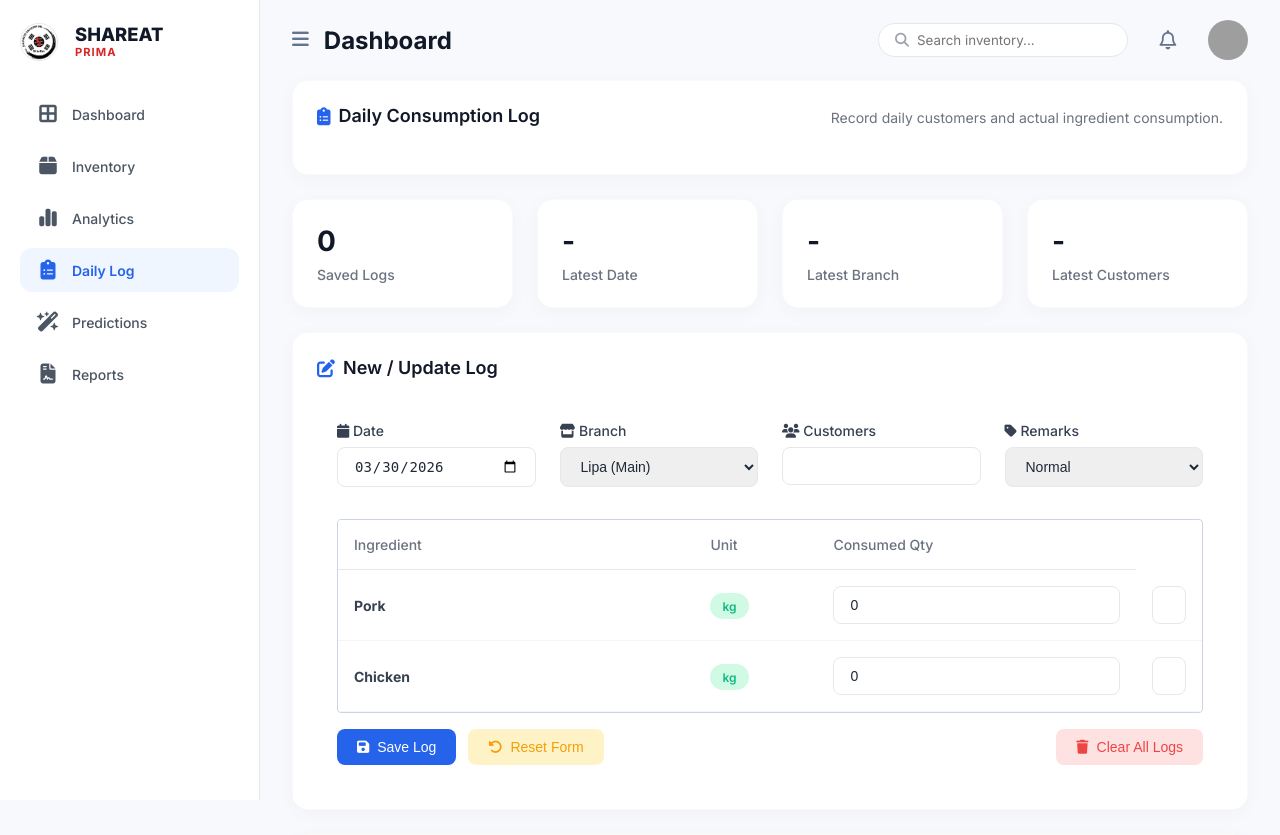
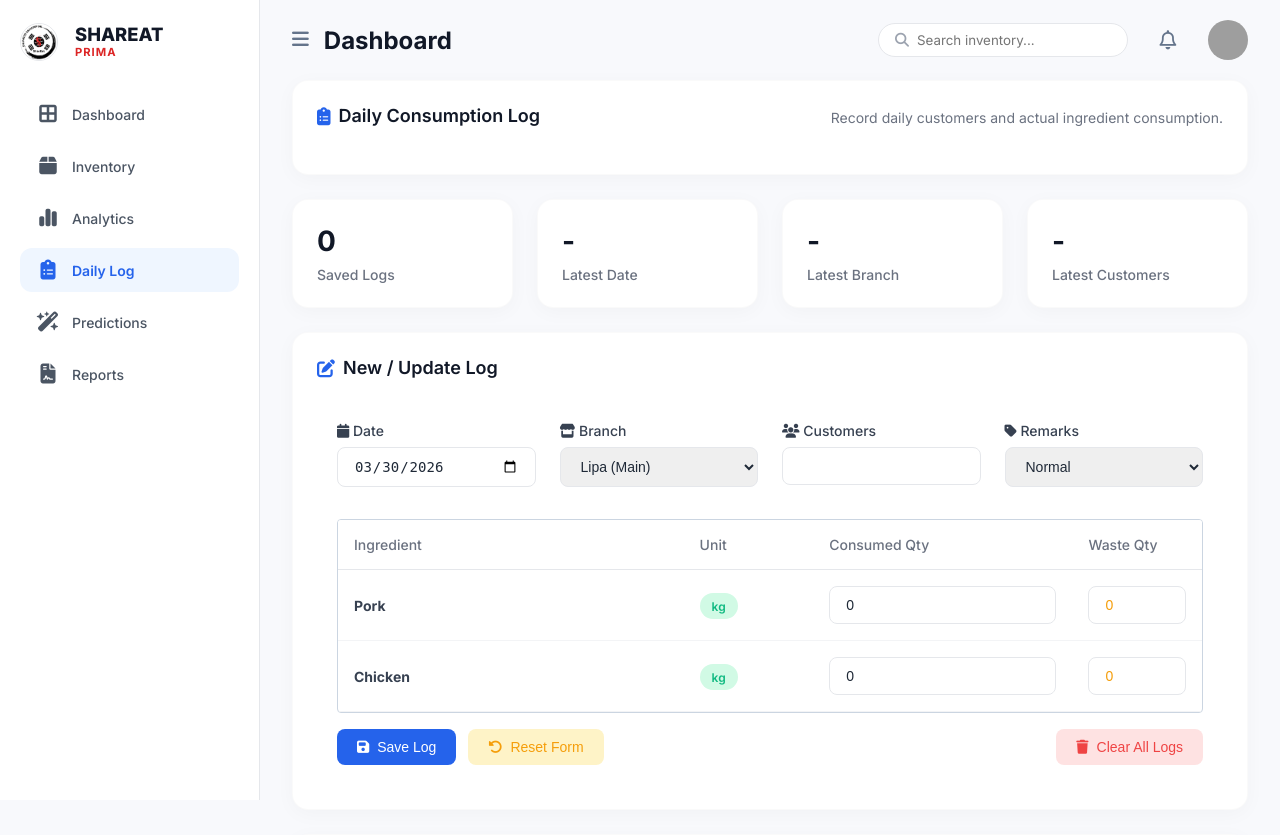
Before and after one commit to excesting/shareitV1, a Flask app: page /daily-log in a window 1280 px wide. Shown: the top 835 px of the page. Run offline with Flask 3, Linux system fonts and the light colour scheme; the visitor is signed in with stand-in values (Sample User, id 1); data that the repository does not hold is empty; parts of the project's set-up code (start-up, migrations or seed data) failed here and were passed over; some libraries are stand-ins or nearby versions; grey boxes are pictures that could not be loaded.

Commit message:
Adjust table column widths in daily_log.html

```diff
--- a/templates/daily_log.html
+++ b/templates/daily_log.html
@@ -86,9 +86,10 @@
       <table class="table mb-0">
         <thead>
             <tr>
-                <th style="width: 45%;">Ingredient</th>
+                <th style="width: 40%;">Ingredient</th>
                 <th style="width: 15%;">Unit</th>
-                <th style="width: 40%;">Consumed Qty</th>
+                <th style="width: 30%;">Consumed Qty</th>
+                <th style="width: 15%;">Waste Qty</th></tr>
             </tr>
         </thead>
         <tbody id="dlItemsBody">
```
